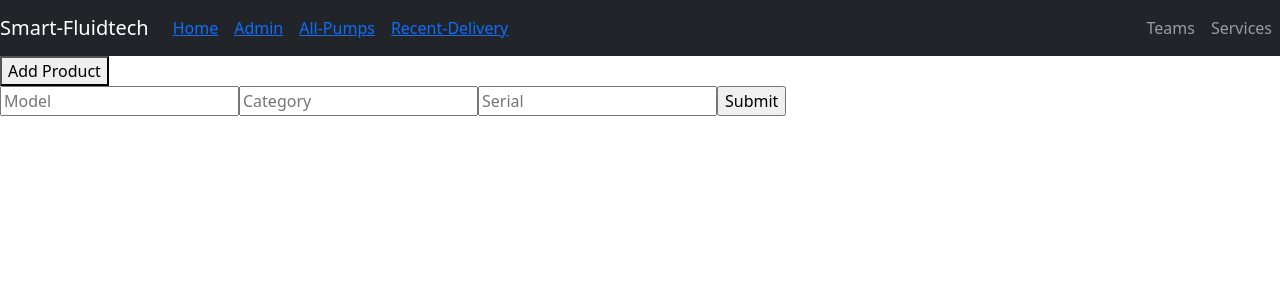
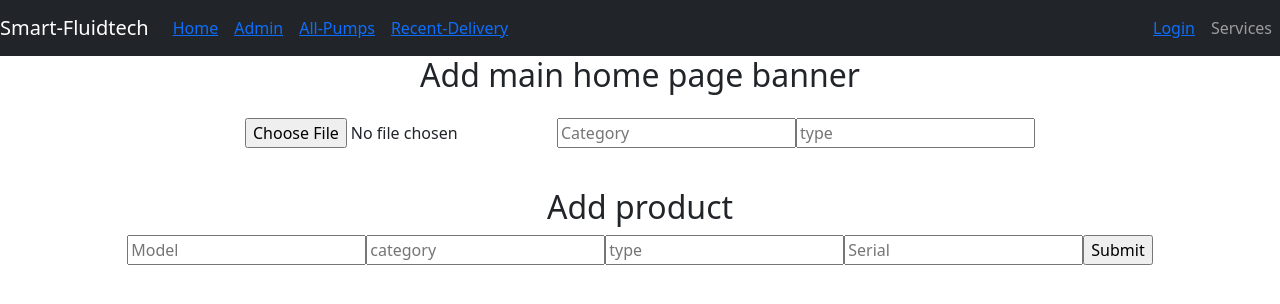
Before and after one commit to Razibul-Alam/smart-fluidtech, a React (Create React App) app: page /admin in a window 1280 px wide. Shown: the top 304 px of the page. Built offline with nearby package versions, Linux system fonts and the light colour scheme.

Commit message:
new commit

```diff
--- a/package.json
+++ b/package.json
@@ -6,7 +6,9 @@
     "@testing-library/jest-dom": "^5.14.1",
     "@testing-library/react": "^11.2.7",
     "@testing-library/user-event": "^12.8.3",
+    "axios": "^0.21.4",
     "bootstrap": "^5.1.0",
+    "express-fileupload": "^1.2.1",
     "firebase": "^9.0.2",
     "react": "^17.0.2",
     "react-bootstrap": "^2.0.0-beta.6",
--- a/src/App.js
+++ b/src/App.js
@@ -10,14 +10,23 @@ import {
   Switch,
   Route,
 } from "react-router-dom";
+import { createContext, useState } from 'react';
+import LoginPage from './Components/Login page/LoginPage';
 
+
+export const userContext=createContext();
 function App() {
+  const[loggedInUser,setLoggedInUser]=useState({});
   return (
+    <userContext.Provider value={[loggedInUser,setLoggedInUser]}>
     <Router>
     <Header/>
       <Switch>
      <Route exact path="/allpumps">
     <AllPumps/>
+    </Route>
+     <Route exact path="/login">
+    <LoginPage/>
     </Route>
      <Route exact path="/delivery">
     <Delivery/>
@@ -36,6 +45,7 @@ function App() {
      </Route>
      </Switch>
     </Router>
+    </userContext.Provider>
   );
 }
 
--- a/src/Components/Admin/Admin.js
+++ b/src/Components/Admin/Admin.js
@@ -1,6 +1,7 @@
 import React from 'react';
 import { fakeData } from '../Data/FakeData';
 import { useForm } from "react-hook-form";
+import Authority from './../Authotity/Authority';
 
 const Admin = () => {
     const { register, handleSubmit, watch, formState: { errors } } = useForm();
@@ -16,29 +17,27 @@ const Admin = () => {
         })
 
     };
-    // add product from fake data
-    const addProduct=()=>{
-        fetch('https://ancient-beach-26659.herokuapp.com/addProduct', {
-            method: 'post',
-            headers: {'Content-Type':'application/json'},
-            body: JSON.stringify(fakeData)
-           });
-    }
-
 
     return (
-        <div>
-           <button onClick={addProduct}>Add Product</button>
+        <>
+        <div className="text-center">
+            <h2>Add main home page banner</h2>
+            <Authority/>
+        </div>
+        <div className="mt-4 text-center">
+            <h2>Add product</h2>
            {/* react hook form */}
            <form onSubmit={handleSubmit(onSubmit)}>
       <input placeholder="Model" defaultValue="" {...register("model")} />
-      <input placeholder="Category" defaultValue="" {...register("category", { required: true })} />
+      <input placeholder="category" defaultValue="" {...register("category", { required: true })} />
+      <input placeholder="type" defaultValue="" {...register("type", { required: true })} />
       <input placeholder="Serial" {...register("serial", { required: true })} />
       <input type="submit" />
     </form>
 
 
         </div>
+        </>
     );
 };
 
--- /dev/null
+++ b/src/Components/Authotity/Authority.js
@@ -0,0 +1,61 @@
+import React, { useState } from "react";
+import { useForm } from "react-hook-form";
+import axios from 'axios';
+
+export default function Authority() {
+  const { register, handleSubmit, watch, errors } = useForm();
+  const[imageUrl,setImageUrl]=useState('')
+  const[showButton,setShowButton]=useState(false)
+
+console.log(imageUrl.length)
+  const onSubmit = data =>{
+    console.log(data)
+    const eventData={
+      category:data.category,
+      type:data.type,
+      imageUrl:imageUrl
+    }
+        const url='http://localhost:5000/addBanner'
+      console.log(eventData);
+
+      axios.post(url,eventData)
+      .then(res=>console.log(res))
+
+
+
+  }
+
+
+
+
+
+
+  const handleImageUpload=event=>{
+    console.log(event.target.files[0])
+    const imageData=new FormData()
+    imageData.set("key","cd8b0025cccd4015a70e149fd2ab8ad0")
+    imageData.append("image",event.target.files[0])
+
+    axios.post('https://api.imgbb.com/1/upload',imageData)
+    .then(function(response){
+      setImageUrl(response.data.data.display_url);
+      console.log(response.data.data.display_url)
+      setShowButton(true)
+    })
+  }
+
+
+
+  return (
+
+
+    <form className="text-center" onSubmit={handleSubmit(onSubmit)}>
+      <input className="my-3" name="exampleRequired" type="file" onChange={handleImageUpload}  />
+      <input placeholder="Category" category="example" {...register("category",{ required: true })} />
+      <input placeholder="type" type="example" {...register("type",{ required: true })} />
+      {/* {errors.exampleRequired && <span>This field is required</span>} */}
+
+    {showButton&&<input type="submit" />}
+    </form>
+  );
+}
--- a/src/Components/Header/Header.js
+++ b/src/Components/Header/Header.js
@@ -22,7 +22,7 @@ const Header = () => {
             <Nav.Link><Link to='/delivery'>Recent-Delivery</Link></Nav.Link>
           </Nav>
           <Nav>
-            <Nav.Link href="#deets">Teams</Nav.Link>
+          <Nav.Link><Link to='/login'>Login</Link></Nav.Link>
             <Nav.Link eventKey={2} href="#memes">
               Services
             </Nav.Link>
--- /dev/null
+++ b/src/Components/Login page/FirebaseConfig.js
@@ -0,0 +1,8 @@
+export const firebaseConfig = {
+  apiKey: "AIzaSyBkJLg8GAHKkCIX58y8L9S4g_MCQdplby8",
+  authDomain: "smart-fluidtech.firebaseapp.com",
+  projectId: "smart-fluidtech",
+  storageBucket: "smart-fluidtech.appspot.com",
+  messagingSenderId: "824928420821",
+  appId: "1:824928420821:web:44006898d6abbe62b3f35c"
+};
--- /dev/null
+++ b/src/Components/Login page/LoginPage.js
@@ -0,0 +1,108 @@
+import {React, useState,useContext} from 'react';
+  import { initializeApp } from 'firebase/app';
+//   import firebase from "firebase/app";
+
+
+import {userContext} from './../../App';
+  import {useHistory,useLocation} from 'react-router';
+  import { Form,Button } from 'react-bootstrap';
+  import { getAuth, signInWithPopup, GoogleAuthProvider } from "firebase/auth";
+import { firebaseConfig } from './FirebaseConfig';
+const app = initializeApp(firebaseConfig);
+
+
+
+
+
+
+//   let userDetail={isSignid:false,
+//     email:"",name:"",password:"",error:"",success:false}
+
+
+
+
+
+
+  const LoginPage = () => {
+    const [loggedInUser, setLoggedInUser] = useContext(userContext);
+    console.log(loggedInUser.success)
+    const history = useHistory();
+    const location = useLocation();
+    let {
+      from
+    } = location.state || {
+      from: {
+        pathname: "/"
+      }
+    };
+
+   console.log(loggedInUser)
+
+
+    // const handleSignin = () => {
+    //   const provider = new firebase.auth.GoogleAuthProvider();
+    //   firebase.auth()
+    //     .signInWithPopup(provider)
+    //     .then((result) => {
+    //       const {
+    //         email,
+    //         displayName
+    //       } = result.user;
+    //       const signedInUser = {
+    //         displayName,
+    //         email
+    //       }
+    //       setLoggedInUser(signedInUser);
+    //       history.replace(from);
+    //       console.log(signedInUser)
+    //     })
+
+    // }
+    // ....sign in finish....//
+    const handleSignin=()=>{
+    const provider = new GoogleAuthProvider();
+const auth = getAuth();
+signInWithPopup(auth, provider)
+  .then((result) => {
+    // const credential = GoogleAuthProvider.credentialFromResult(result);
+    // const token = credential.accessToken;
+    // The signed-in user info.
+    const user = result.user;
+    const newUser={
+        email:user.email,
+        name:user.displayName,
+        success:user.emailVerified,
+ }
+ setLoggedInUser(newUser)
+//  history.replace(from);
+    // console.log(newUser)
+    // ...
+  }).catch((error) => {
+    // Handle Errors here.
+    const errorCode = error.code;
+    const errorMessage = error.message;
+    // The email of the user's account used.
+    const email = error.email;
+    // The AuthCredential type that was used.
+    const credential = GoogleAuthProvider.credentialFromError(error);
+    // ...
+  });
+    }
+
+     return (
+    <div style = {
+        {
+          width: "600px",
+          margin: "auto"
+        }
+      }>
+  {/* <p> {loggedInUser.error}</p>
+        {loggedInUser.success&&<p>{ loggedInUser ?"created":"logged in" } successfully</p>} */}
+        <button onClick = { handleSignin} > {loggedInUser.success?'Sign In with google':'Logout'}</button><br/>
+
+  </div>
+    );
+  }
+
+
+  export default LoginPage;
--- a/src/Components/Model-Stocklist/DeliverySubmit/DeliverySubmit.js
+++ b/src/Components/Model-Stocklist/DeliverySubmit/DeliverySubmit.js
@@ -29,6 +29,7 @@ const DeliverySubmit = ({deliveryInfo,handleClose}) => {
       <input placeholder="Category" defaultValue={category} {...register("category", { required: true })} />
       <input placeholder="Serial" defaultValue={serial}  {...register("serial", { required: true })} />
       <input placeholder="date" defaultValue={new Date().toLocaleDateString()}  {...register("date", { required: true })} />
+      <input placeholder="Challan no:" {...register("challan", { required: true })} />
       <input placeholder="Delivery to" {...register("place", { required: true })} />
       <input placeholder="Delivery person" {...register("person", { required: true })} />
       <input type="submit" />
--- a/src/Components/Model-Stocklist/ModelStockList.js
+++ b/src/Components/Model-Stocklist/ModelStockList.js
@@ -13,6 +13,7 @@ const ModelStockList = ({pumpModel}) => {
     const deliveryProduct=(info)=>{
 setDeliveryInfo(info)
 setShow(true)
+removeProduct(info._id)
     }
     const removeProduct=async(id)=>{
       console.log(id)
@@ -46,7 +47,7 @@ setShow(true)
       <td>{item.category}</td>
       <td>{item.serial}</td>
       <td><button className='btn btn-success'onClick={()=>{deliveryProduct(item)}}>Delivery</button></td>
-      <td><button className='btn btn-danger'onClick={()=>{removeProduct(item._id)}}>Remove</button></td>
+      {/* <td><button className='btn btn-danger'onClick={()=>{removeProduct(item._id)}}>Remove</button></td> */}
     </tr>)}
 
 
--- a/src/Components/Show-Products/ShowProducts.js
+++ b/src/Components/Show-Products/ShowProducts.js
@@ -5,7 +5,7 @@ import { Link } from 'react-router-dom';
 import showProductsCss from './Showproduct.css'
 
 const ShowProducts = ({products}) => {
-    const{model,img,category,id}=products;
+    const{model,imageUrl,category,_id}=products;
     const showStock=(id)=>{
 console.log(id)
     }
@@ -13,15 +13,11 @@ console.log(id)
         <div className='col-lg-4 text-center'>
 
   <Card>
-    <Card.Img variant="top" src={img} className='my-photo' />
+    <Card.Img variant="top" src={imageUrl} className='my-photo' />
     <Card.Body>
-      <Card.Title>Model: {model}</Card.Title>
-      <Card.Text>Category: {category}
-      </Card.Text>
-      <Card.Text>This is your trusted option. You can use this confidently
-      </Card.Text>
+      <Card.Title>Model:{category}</Card.Title>
       <Link to={`/admin`}><Button className='btn btn-danger'>Details</Button></Link>
-     <Link to={`/stock/${model}`}><Button className='btn btn-success ms-2'>Stock-Check</Button></Link>
+     <Link to={`/stock/${category}`}><Button className='btn btn-success ms-2'>Stock-Check</Button></Link>
 
     </Card.Body>
   </Card>
--- a/src/Components/Stock-List/StockList.js
+++ b/src/Components/Stock-List/StockList.js
@@ -18,7 +18,7 @@ const StockList = () => {
     .then(res=>res.json())
     .then(data=>setStocks(data))
 },[])
-// console.log(stocks)
+console.log(stocks)
 
 // handler for pump model
 const getPumpByModel=(model)=>{
```
Also changed, not shown: src/Components/Login page/PrivateRoute.js (added, +27 -0 lines), 1 other file (tests, documents, lock files or other folders).
